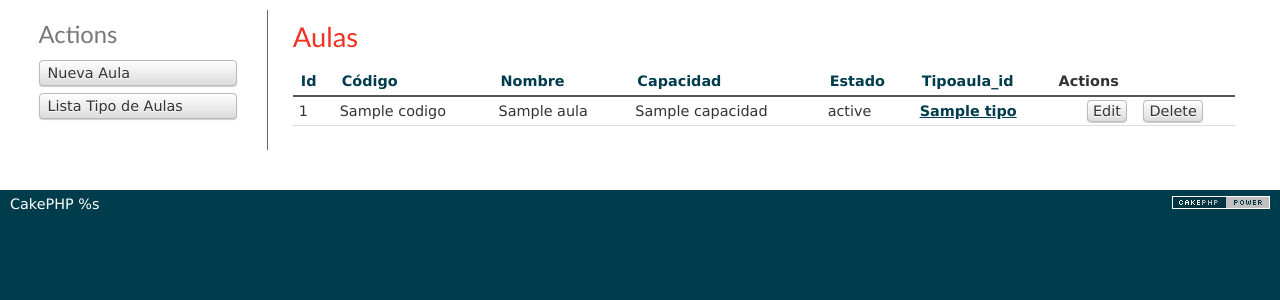
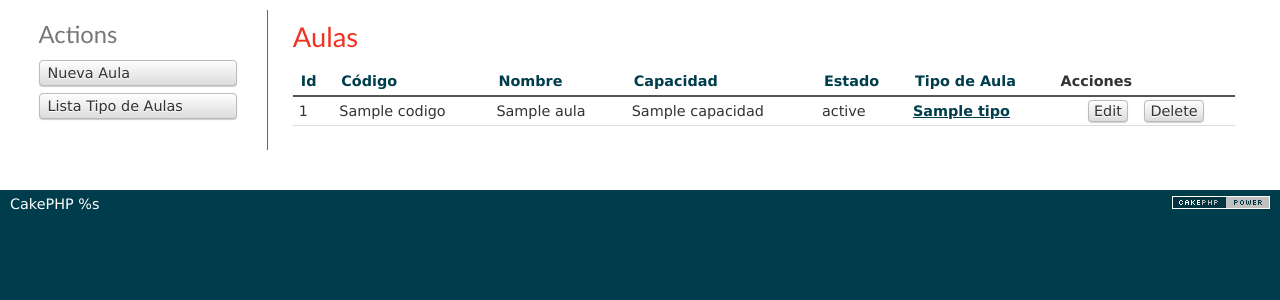
Before and after one commit to firecat666/MPH, a CakePHP app: the page made by app/View/Aulas/index.ctp in a window 1280 px wide. Shown: the part 47-347 px from the top of the page. Run offline with PHP 8.4 and a stand-in for CakePHP, Linux system fonts and the light colour scheme; the template is opened without the code that fills it: most values are stand-ins (such as "Sample title", 1, 10 or a date in 2020); data that the repository does not hold is empty; some libraries are stand-ins or nearby versions.

Commit message:
- depuracion de vistas

```diff
--- a/app/View/Aulas/index.ctp
+++ b/app/View/Aulas/index.ctp
@@ -5,11 +5,11 @@
 	<tr>
 			<th><?php echo $this->Paginator->sort('id'); ?></th>
 			<th><?php echo $this->Paginator->sort('codigo','Código'); ?></th>
-			<th><?php echo $this->Paginator->sort('nombre'); ?></th>
-			<th><?php echo $this->Paginator->sort('capacidad'); ?></th>
-			<th><?php echo $this->Paginator->sort('estado'); ?></th>
-			<th><?php echo $this->Paginator->sort('tipoaula_id'); ?></th>
-			<th class="actions"><?php echo __('Actions'); ?></th>
+			<th><?php echo $this->Paginator->sort('nombre','Nombre'); ?></th>
+			<th><?php echo $this->Paginator->sort('capacidad','Capacidad'); ?></th>
+			<th><?php echo $this->Paginator->sort('estado','Estado'); ?></th>
+			<th><?php echo $this->Paginator->sort('tipoaula_id','Tipo de Aula'); ?></th>
+			<th class="actions"><?php echo __('Acciones'); ?></th>
 	</tr>
 	</thead>
 	<tbody>
--- a/app/View/Carreras/edit.ctp
+++ b/app/View/Carreras/edit.ctp
@@ -16,7 +16,7 @@
     <h3><?php echo __('Actions'); ?></h3>
     <ul>
 
-        <li><?php echo $this->Form->postLink(__('Delete'), array('action' => 'delete', $this->Form->value('Carrera.id')), array(), __('¿Esta seguro que desea borrar %s?', $this->Form->value('Carrera.nombre'))); ?></li>
+        <li><?php echo $this->Form->postLink(__('Borrar'), array('action' => 'delete', $this->Form->value('Carrera.id')), array(), __('¿Esta seguro que desea borrar %s?', $this->Form->value('Carrera.nombre'))); ?></li>
         <li><?php echo $this->Html->link(__('Lista Carreras'), array('action' => 'index')); ?></li>
         <li><?php echo $this->Html->link(__('Lista Facultades'), array('controller' => 'facultades', 'action' => 'index')); ?> </li>
         <li><?php echo $this->Html->link(__('Lista Asignaturas'), array('controller' => 'asignaturas', 'action' => 'index')); ?> </li>
```
